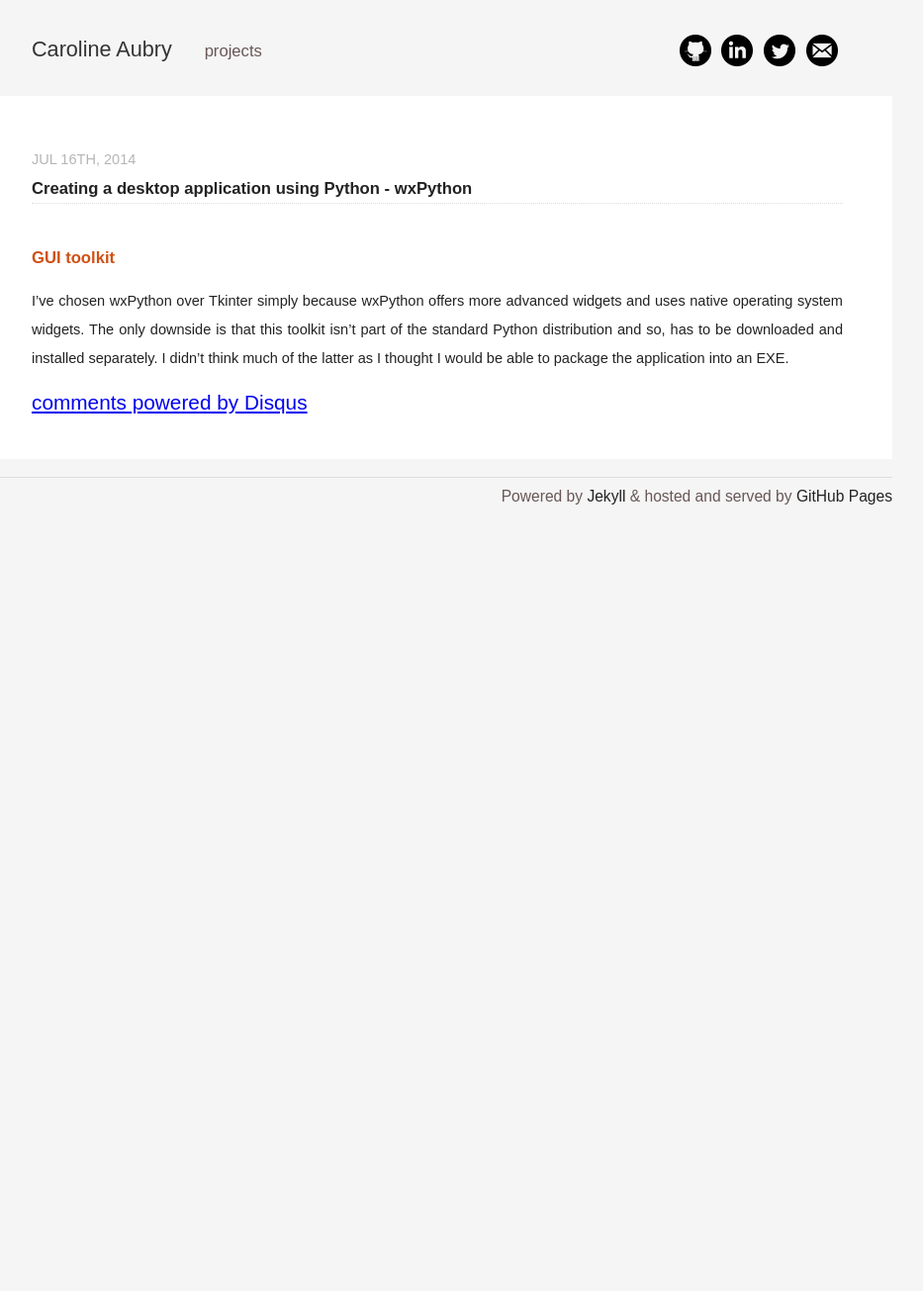
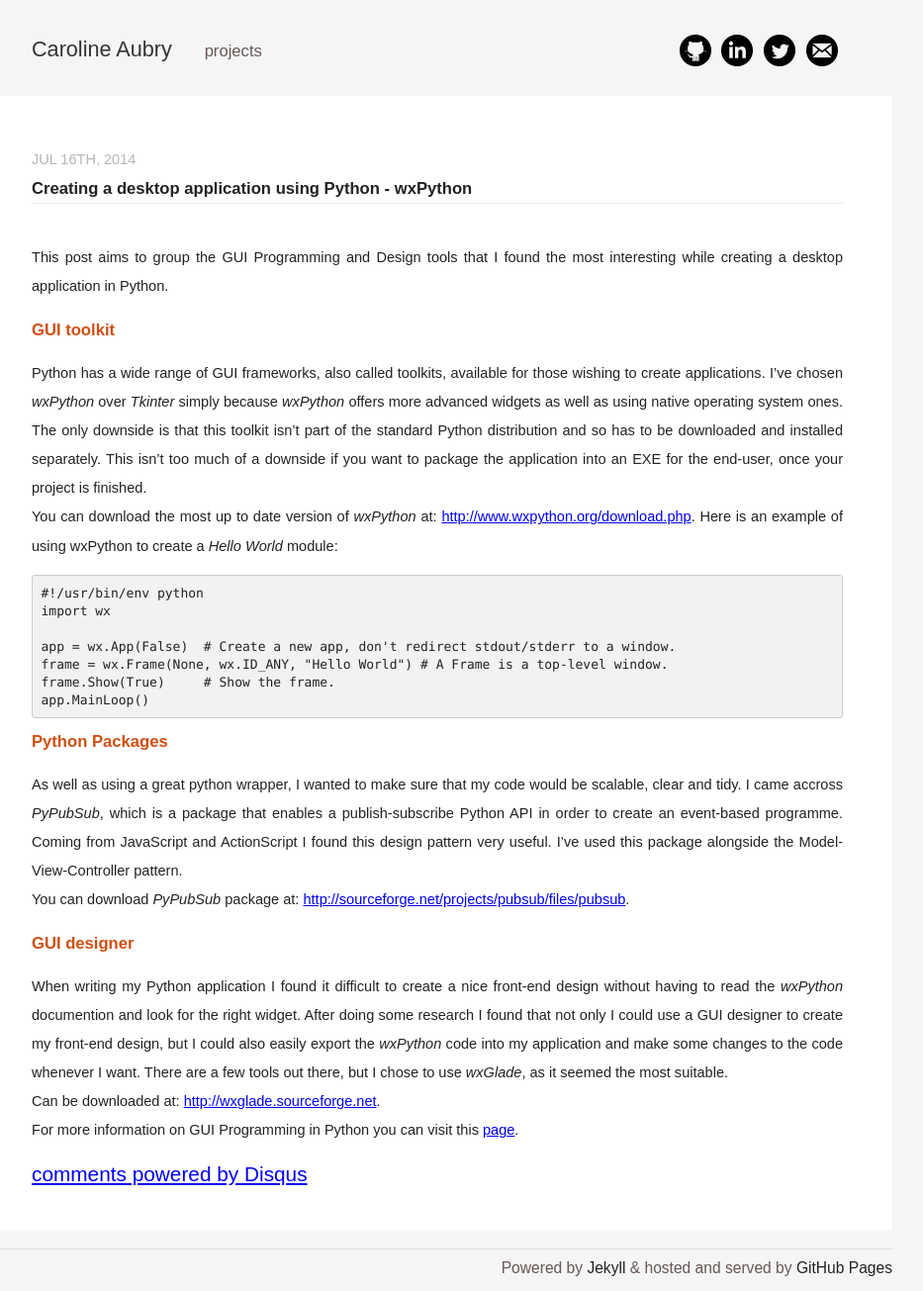
Before and after one commit to caubry/caubry.github.io, a Jekyll site: the page built from _posts/2014-07-16-python-notes.markdown, in a window 1280 px wide. Shown: the whole page at 99% size, without its empty margins (198-1131 px from the left). Built offline with Jekyll 4.4.1, drawn with Linux system fonts in a browser that asks for light colours; some web fonts are replaced; comment, search, counter and statistics services are not loaded; before the commit the page ends 900 px from its top, so only the background shows below that.

Commit message:
New post added

````diff
--- a/_posts/2014-07-16-python-notes.markdown
+++ b/_posts/2014-07-16-python-notes.markdown
@@ -6,7 +6,32 @@
 - Python
 - Pubsub
 ---
+This post aims to group the GUI Programming and Design tools that I found the most interesting while creating a desktop application in Python.
 
 ### GUI toolkit ###
-I've chosen wxPython over Tkinter simply because wxPython offers more advanced widgets and uses native operating system widgets. The only downside is that this toolkit isn't part of the standard Python distribution and so, has to be downloaded and installed separately.
-I didn't think much of the latter as I thought I would be able to package the application into an EXE.
+Python has a wide range of GUI frameworks, also called toolkits, available for those wishing to create applications.
+I've chosen *wxPython* over *Tkinter* simply because *wxPython* offers more advanced widgets as well as using native operating system ones. The only downside is that this toolkit isn't part of the standard Python distribution and so has to be downloaded and installed separately.
+This isn't too much of a downside if you want to package the application into an EXE for the end-user, once your project is finished.
+You can download the most up to date version of *wxPython* at: [http://www.wxpython.org/download.php](http://www.wxpython.org/download.php).
+Here is an example of using wxPython to create a *Hello World* module:
+
+```
+#!/usr/bin/env python
+import wx
+
+app = wx.App(False)  # Create a new app, don't redirect stdout/stderr to a window.
+frame = wx.Frame(None, wx.ID_ANY, "Hello World") # A Frame is a top-level window.
+frame.Show(True)     # Show the frame.
+app.MainLoop()
+```
+
+### Python Packages ###
+As well as using a great python wrapper, I wanted to make sure that my code would be scalable, clear and tidy. I came accross *PyPubSub*, which is a package that enables a publish-subscribe Python API in order to create an event-based programme. Coming from JavaScript and ActionScript I found this design pattern very useful. I've used this package alongside the Model-View-Controller pattern.
+You can download *PyPubSub* package at: [http://sourceforge.net/projects/pubsub/files/pubsub](http://sourceforge.net/projects/pubsub/files/pubsub).
+
+### GUI designer ###
+When writing my Python application I found it difficult to create a nice front-end design without having to read the *wxPython* documention and look for the right widget.
+After doing some research I found that not only I could use a GUI designer to create my front-end design, but I could also easily export the *wxPython* code into my application and make some changes to the code whenever I want.
+There are a few tools out there, but I chose to use *wxGlade*, as it seemed the most suitable.
+Can be downloaded at: [http://wxglade.sourceforge.net](http://wxglade.sourceforge.net).
+For more information on GUI Programming in Python you can visit this [page](https://wiki.python.org/moin/GuiProgramming).
````
Also changed, not shown: 1 other file.
